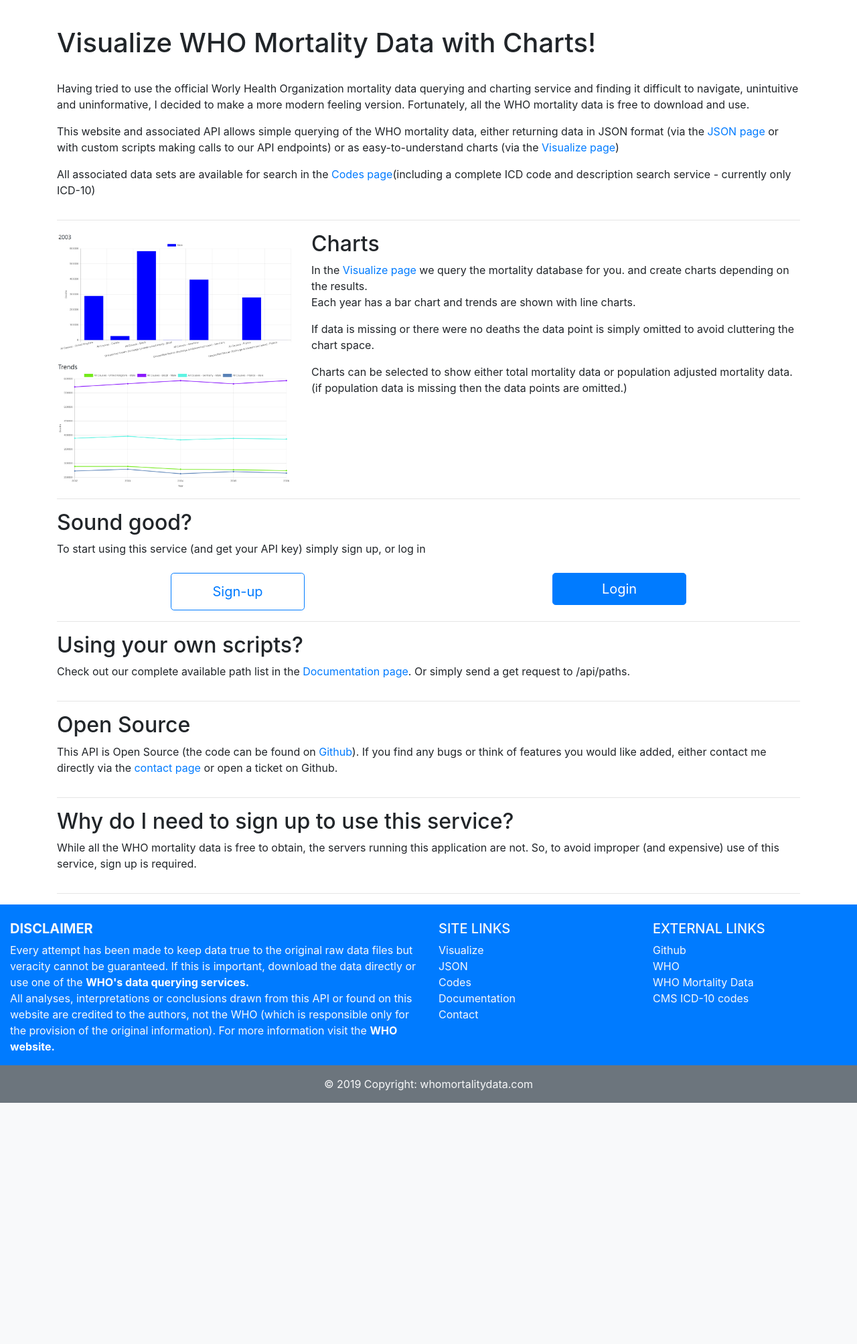
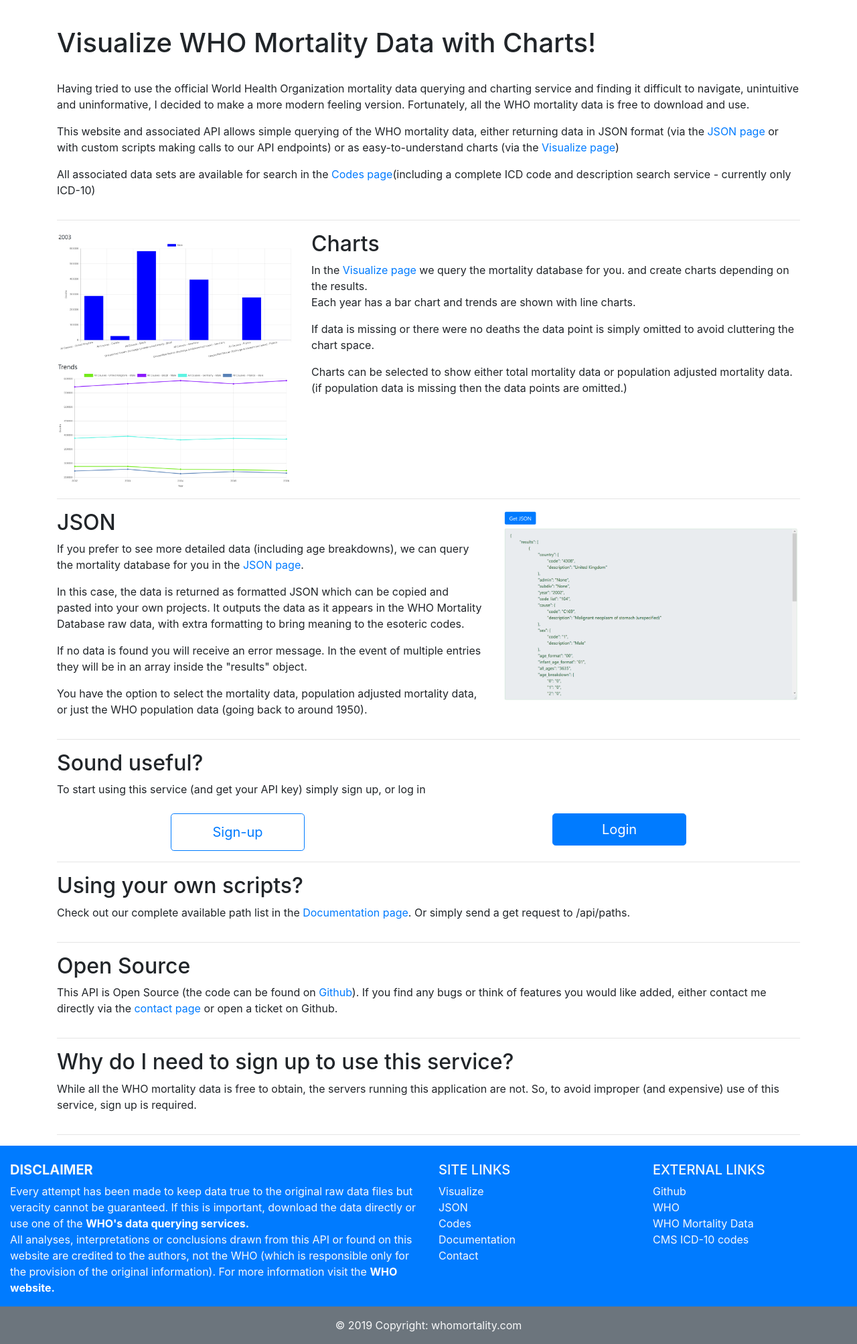
Before and after one commit to dancingCamel/WHO-Mortality-Data-API, a Flask app: page / in a window 1280 px wide. Shown: the part 64-2070 px from the top of the page at 67% size. Before the commit the page ends 1710 px from the top, so only its background shows below. Run offline with Flask 2, Linux system fonts and the light colour scheme; some libraries are stand-ins or nearby versions.

Commit message:
add JSON section to index page

```diff
--- a/resources/contact.py
+++ b/resources/contact.py
@@ -57,11 +57,11 @@ class Contact(Resource):
                 server.login(mail_username, password)
                 server.send_message(msg,
                                     sender_email, receiver_email)
-                message = "Thank you for your message. We'll get back to you as soon as possible."
+                message = "Thank you for your message. We'll get back to you as soon as possible. <a href=\"/\">Home</a>"
                 flash(message, 'info')
             except Exception as e:
                 # except Exception as e:
-                error = "Sorry, your message could not be sent. Please try again later."
+                error = "Sorry, your message could not be sent. Please try again later. <a href=\"/\">Home</a>"
                 flash(error, 'error')
 
         return redirect(url_for('contact'))
--- a/templates/base.html
+++ b/templates/base.html
@@ -163,7 +163,7 @@
 
         <!-- Copyright -->
         <div class="footer-copyright bg-secondary text-center py-3">© 2019 Copyright:
-            <a href="/" class="text-light"> whomortalitydata.com</a>
+            <a href="/" class="text-light"> whomortality.com</a>
         </div>
 
     </footer>
--- a/templates/index.html
+++ b/templates/index.html
@@ -18,7 +18,7 @@
                 <!-- text describing the project -->
                 <h1>Visualize WHO Mortality Data with Charts!</h1>
                 <br>
-                <p>Having tried to use the official Worly Health Organization mortality data querying and charting
+                <p>Having tried to use the official World Health Organization mortality data querying and charting
                     service and finding it
                     difficult to navigate, unintuitive and uninformative, I decided to make a more modern feeling
                     version.
@@ -33,8 +33,8 @@
         <hr>
         <div class="row">
             <div class="col-sm-4" id="chartExampleImg">
-                <img src="../static/img/barchart.png" class="img-fluid" alt="Bar Chart">
-                <img src="../static/img/linechart.png" class="img-fluid" alt="Line Chart">
+                <img src="../static/img/barchart.png" class="img-fluid" alt="Bar_Chart">
+                <img src="../static/img/linechart.png" class="img-fluid" alt="Line_Chart">
 
             </div>
             <div class="chartDescription col-sm-8">
@@ -52,8 +52,31 @@
         <hr>
 
         <div class="row">
+
+            <div class="chartDescription col-sm-7">
+                <!-- text explaining how to use charts and visualize data as population adjusted or raw -->
+                <h2>JSON</h2>
+                <p>If you prefer to see more detailed data (including age breakdowns), we can query the mortality
+                    database for you in the <a href="/json">JSON page</a>.</p>
+                <p>In this case, the data is returned as formatted JSON which can be copied and pasted into your own
+                    projects. It outputs the data as it appears in the WHO Mortality Database raw data, with extra
+                    formatting to bring meaning to the esoteric codes.</p>
+                <p>If no data is found you will receive an error message. In the event of multiple entries they will be
+                    in an array inside the "results" object.</p>
+                <p>You have the option to select the mortality data, population adjusted mortality data, or just the WHO
+                    population data (going back to around 1950).</p>
+            </div>
+
+            <div class="col-sm-5" id="jsonExampleImg">
+                <img src="../static/img/json.png" class="img-fluid" alt="json_img">
+            </div>
+
+        </div>
+        <hr>
+
+        <div class="row">
             <div class="col-sm-12">
-                <h2>Sound good?</h2>
+                <h2>Sound useful?</h2>
                 <p>To start using this service (and get your API key) simply sign up, or log in</p>
                 <div class="row">
                     <div class="col-sm-6 d-flex justify-content-center mt-2">
```
Also changed, not shown: static/img/json.png (added).
